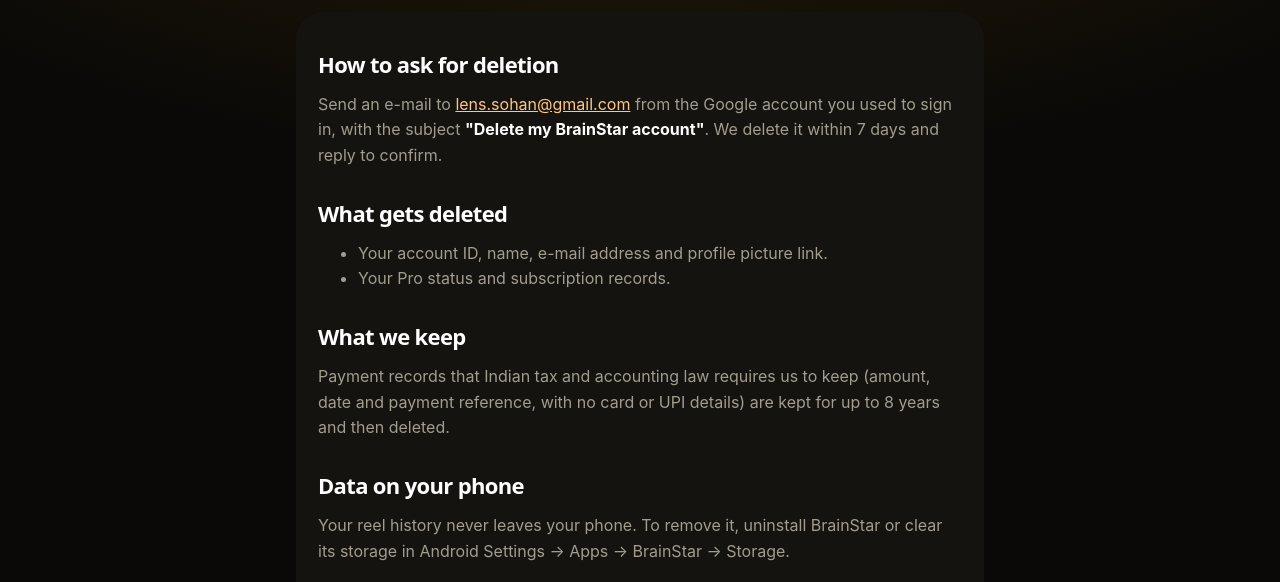
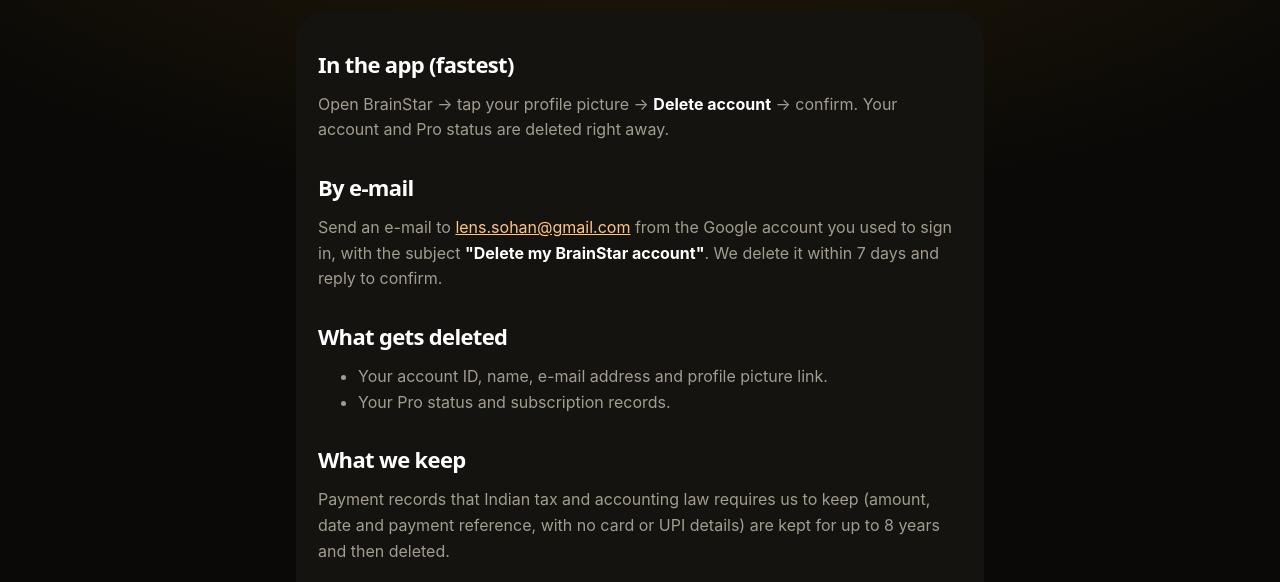
Before and after one commit to Sohan4487/brainstar-site, a plain HTML site: page delete-account.html in a window 1280 px wide. Shown: the part 218-800 px from the top of the page. Drawn offline with Linux system fonts and the light colour scheme.

Commit message:
Delete account: in-app option

```diff
--- a/delete-account.html
+++ b/delete-account.html
@@ -15,7 +15,11 @@
     </header>
     <h1>Delete your BrainStar account</h1>
     <div class="doc">
-      <h2>How to ask for deletion</h2>
+      <h2>In the app (fastest)</h2>
+      <p>Open BrainStar → tap your profile picture → <strong>Delete account</strong> → confirm. Your account and Pro
+        status are deleted right away.</p>
+
+      <h2>By e-mail</h2>
       <p>Send an e-mail to <a href="mailto:lens.sohan@gmail.com?subject=Delete%20my%20BrainStar%20account">lens.sohan@gmail.com</a>
         from the Google account you used to sign in, with the subject <strong>"Delete my BrainStar account"</strong>.
         We delete it within 7 days and reply to confirm.</p>
```
